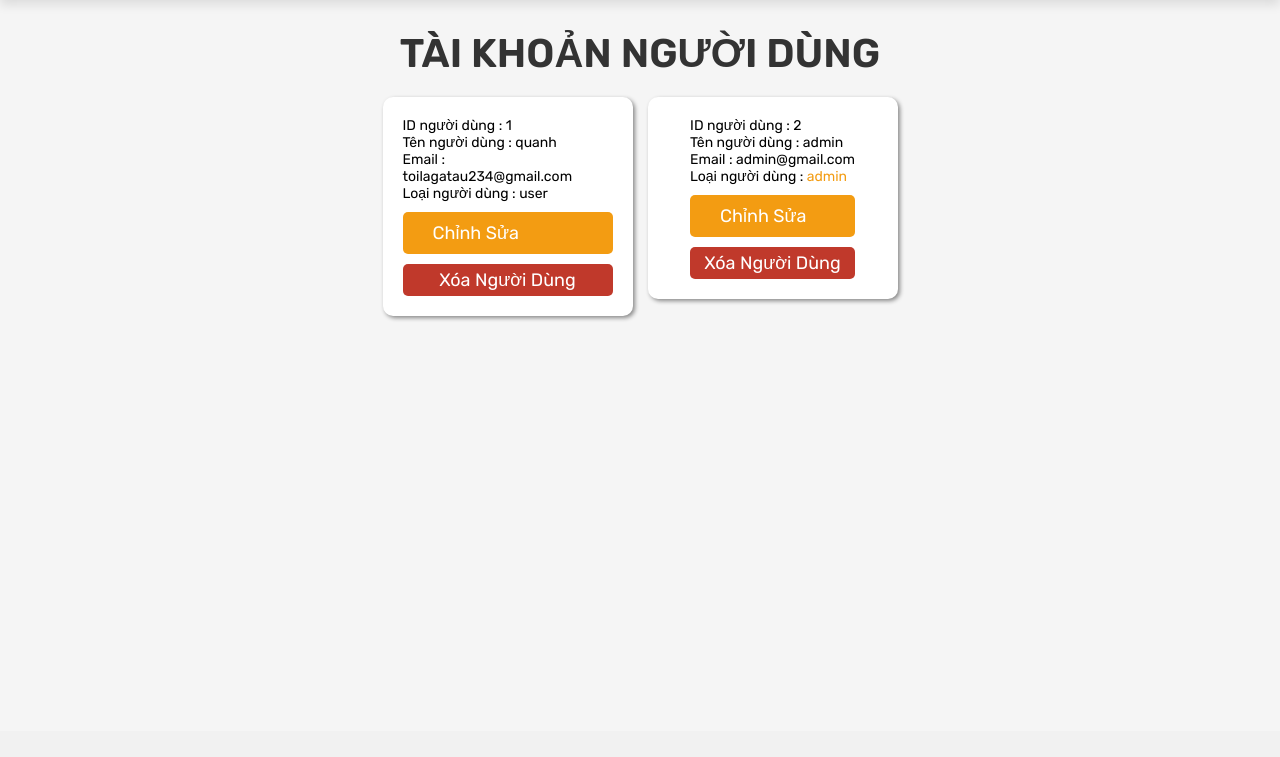
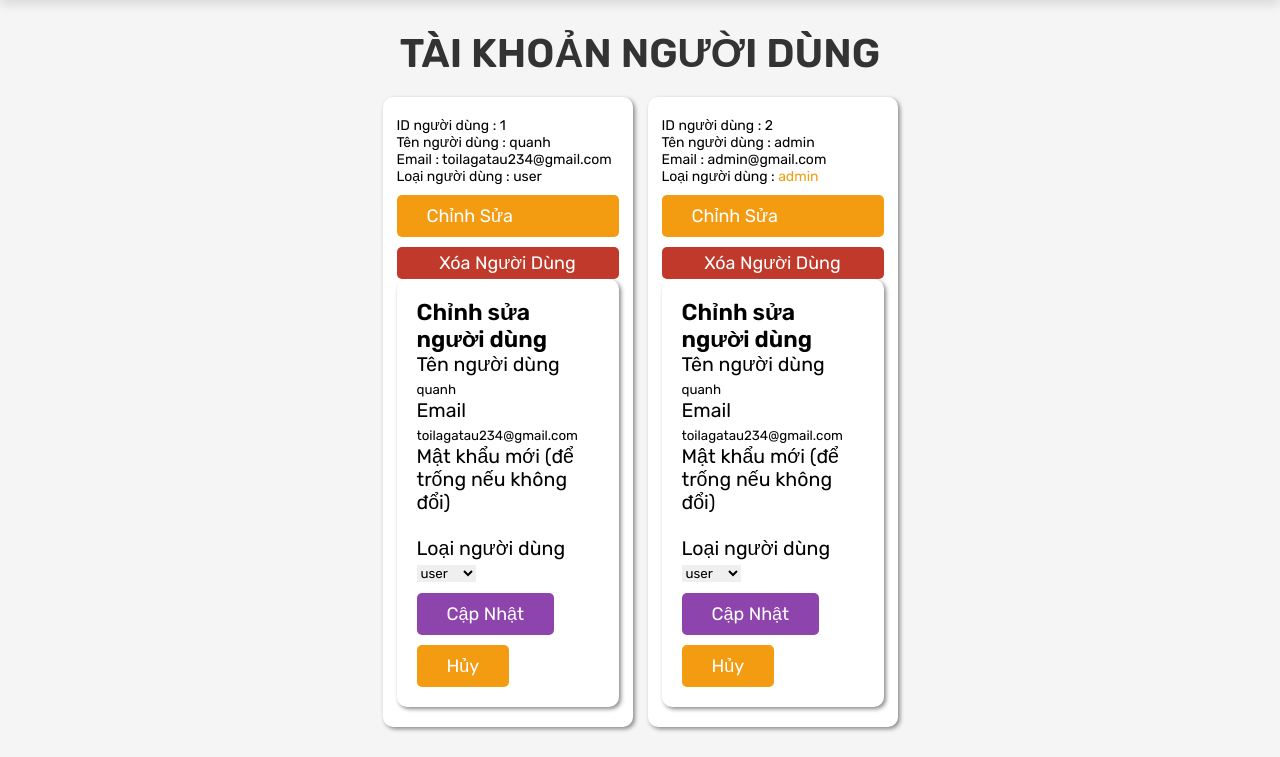
Before and after one commit to toilagatau234/LAP_TRINH_WEB, a PHP site: page /admin_users.php?edit=1 in a window 1280 px wide. Shown: the part 69-826 px from the top of the page. Before the commit the page ends 389 px from the top, so only its background shows below. Run offline with PHP 8.4, Linux system fonts and the light colour scheme; a user stored in the database is signed in; data comes from the database, SQL or seed files in the repository.

Commit message:
Update admin_users.php

```diff
--- a/admin_users.php
+++ b/admin_users.php
@@ -8,6 +8,26 @@
 
 if(!isset($admin_id)){
    header('location:login.php');
+}
+if(isset($_POST['update_user'])){
+   $id = $_POST['update_id'];
+   $name = $_POST['name'];
+   $email = $_POST['email'];
+   $user_type = $_POST['user_type'];
+   $password = $_POST['password'];
+
+   if(!empty($password)){
+      $password = md5($password);
+      mysqli_query($conn, "UPDATE `users`
+         SET name='$name', email='$email', user_type='$user_type', password='$password'
+         WHERE id='$id'") or die('query failed');
+   } else {
+      mysqli_query($conn, "UPDATE `users`
+         SET name='$name', email='$email', user_type='$user_type'
+         WHERE id='$id'") or die('query failed');
+   }
+
+   header('location:admin_users.php');
 }
 
 if(isset($_GET['delete'])){
@@ -57,6 +77,39 @@
 <a href="admin_users.php?edit=<?php echo $fetch_users['id']; ?>" class="option-btn">chỉnh sửa</a>
          <a href="admin_users.php?delete=<?php echo $fetch_users['id']; ?>
             " onclick="return confirm('delete this user?');" class="delete-btn">xóa người dùng</a>
+         <?php
+if(isset($_GET['edit'])){
+   $edit_id = $_GET['edit'];
+   $select_edit = mysqli_query($conn, "SELECT * FROM `users` WHERE id = '$edit_id'") or die('query failed');
+   $row = mysqli_fetch_assoc($select_edit);
+?>
+<div class="box update-box">
+   <h3>Chỉnh sửa người dùng</h3>
+
+   <form action="" method="post">
+      <input type="hidden" name="update_id" value="<?php echo $row['id']; ?>">
+
+      <p>Tên người dùng</p>
+      <input type="text" name="name" value="<?php echo $row['name']; ?>" required>
+
+      <p>Email</p>
+      <input type="email" name="email" value="<?php echo $row['email']; ?>" required>
+
+      <p>Mật khẩu mới (để trống nếu không đổi)</p>
+      <input type="password" name="password">
+
+      <p>Loại người dùng</p>
+      <select name="user_type">
+         <option value="user" <?php if($row['user_type']=='user') echo 'selected'; ?>>user</option>
+         <option value="admin" <?php if($row['user_type']=='admin') echo 'selected'; ?>>admin</option>
+      </select>
+
+      <input type="submit" name="update_user" value="Cập nhật" class="btn">
+      <a href="admin_users.php" class="option-btn">Hủy</a>
+   </form>
+</div>
+<?php } ?>
+
       </div>
 
       <?php
```
